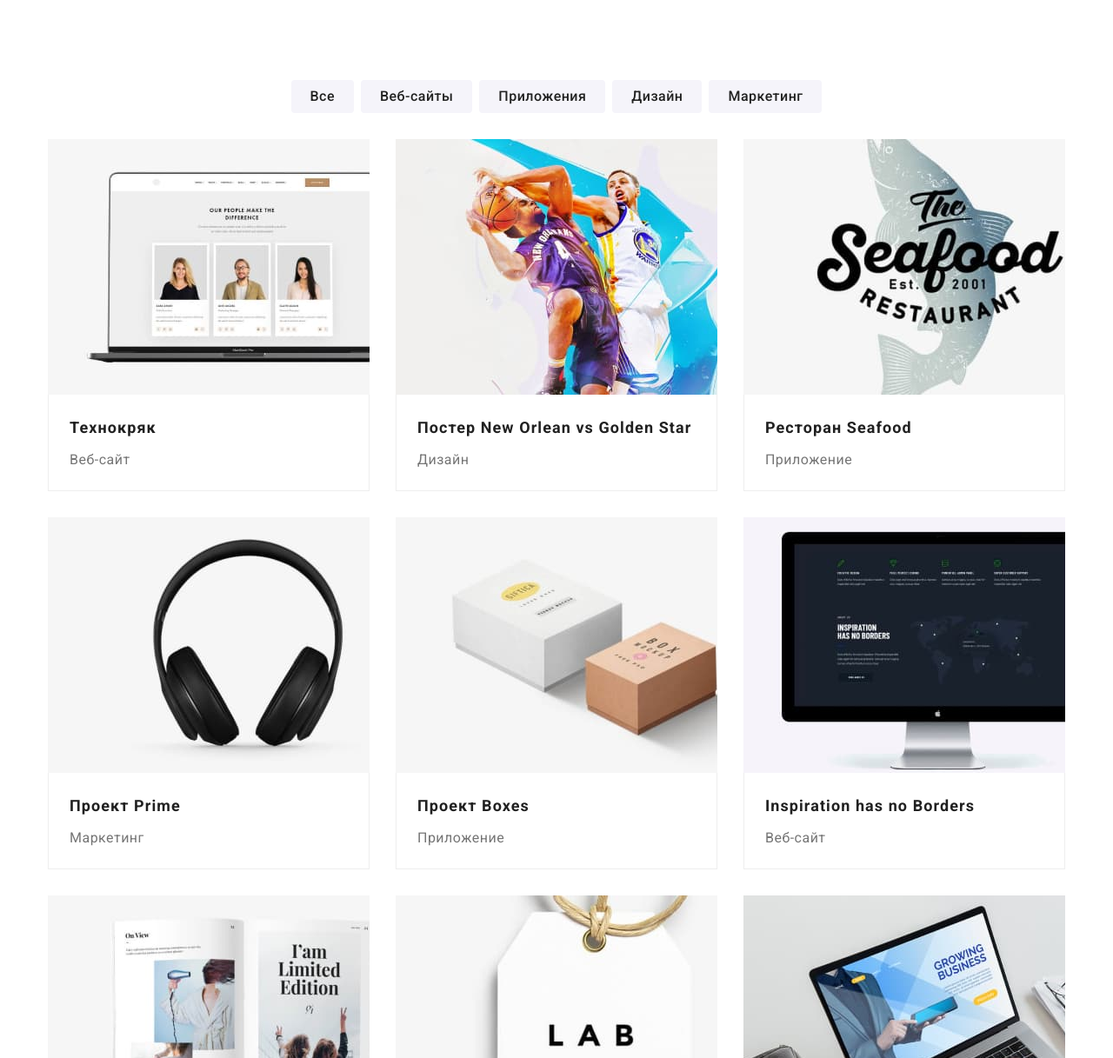
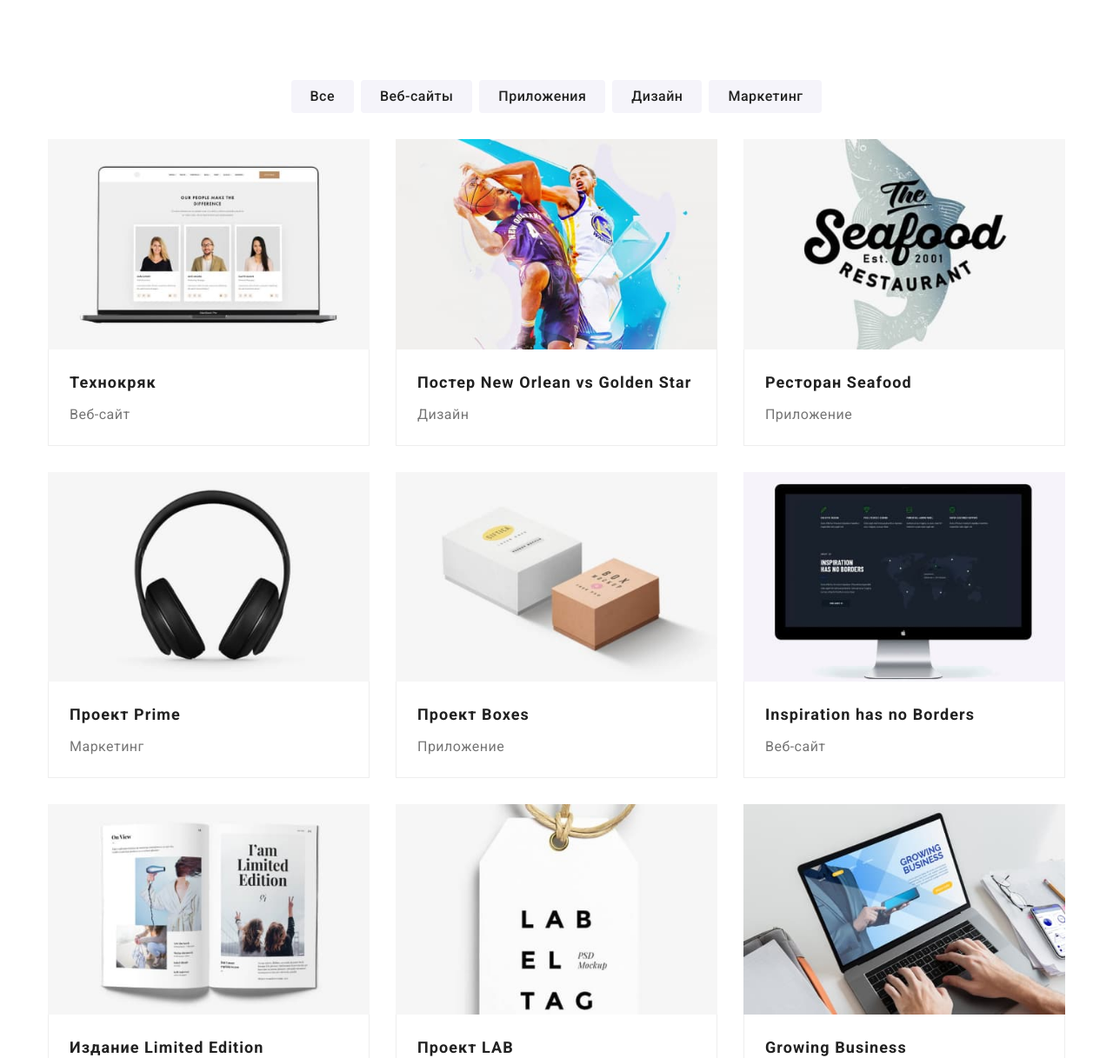
Before and after one commit to kashpav/goit-markup-hw-08, a plain HTML site: page portfolio.html in a window 1280 px wide. Shown: the part 83-1300 px from the top of the page at 87% size. Drawn offline with nearby package versions, Linux system fonts and the light colour scheme.

```diff
--- a/portfolio.html
+++ b/portfolio.html
@@ -133,7 +133,7 @@
                             srcset="
                             ./images/mobile/tech_mob@1x.jpg 1x,
                             ./images/mobile/tech_mob@2x.jpg 2x"
-                            src="./images/technocryack.jpg" alt="ноутбут с изображением веб-сайта">
+                            src="./images/technocryack.jpg" alt="ноутбут с изображением веб-сайта" width="100%" height="auto">
                             <p class="products-cover-text">
                                 Ресурс предлагает комплексные предложения
                                 с разным уровнем функционала и сервисов.
@@ -154,7 +154,7 @@
                         srcset="
                         ./images/mobile/poster_mob@1x.jpg 1x,
                         ./images/mobile/poster_mob@2x.jpg 2x"
-                        src="./images/poster.jpg" alt="два баскетболиста в прыжке">
+                        src="./images/poster.jpg" alt="два баскетболиста в прыжке" width="100%" height="auto">
                             <p class="products-cover-text">
                                 Ресурс предлагает комплексные предложения
                                 с разным уровнем функционала и сервисов.
@@ -175,7 +175,7 @@
                         srcset="
                         ./images/mobile/seafood_mob@1x.jpg 1x,
                         ./images/mobile/seafood_mob@2x.jpg 2x"
-                        src="./images/seafood.jpg" alt="лого ресторана морской еды">
+                        src="./images/seafood.jpg" alt="лого ресторана морской еды" width="100%" height="auto">
                         <p class="products-cover-text">
                             Ресурс предлагает комплексные предложения
                             с разным уровнем функционала и сервисов.
@@ -196,7 +196,7 @@
                         srcset="
                         ./images/mobile/prime_mob@1x.jpg 1x,
                         ./images/mobile/prime_mob@2x.jpg 2x"
-                        src="./images/prime.jpg" alt="наушники">
+                        src="./images/prime.jpg" alt="наушники" width="100%" height="auto">
                         <p class="products-cover-text">
                             Ресурс предлагает комплексные предложения
                             с разным уровнем функционала и сервисов.
@@ -217,7 +217,7 @@
                         srcset="
                         ./images/mobile/boxes_mob@1x.jpg 1x,
                         ./images/mobile/boxes_mob@2x.jpg 2x"
-                        src="./images/boxes.jpg" alt="две картонные коробки">
+                        src="./images/boxes.jpg" alt="две картонные коробки" width="100%" height="auto">
                         <p class="products-cover-text">
                             Ресурс предлагает комплексные предложения
                             с разным уровнем функционала и сервисов.
@@ -238,7 +238,7 @@
                         srcset="
                         ./images/mobile/ins_mob@1x.jpg 1x,
                         ./images/mobile/ins_mob@2x.jpg 2x"
-                        src="./images/inspiration.jpg" alt="монитор с изображением карты мира">
+                        src="./images/inspiration.jpg" alt="монитор с изображением карты мира" width="100%" height="auto">
                         <p class="products-cover-text">
                             Ресурс предлагает комплексные предложения
                             с разным уровнем функционала и сервисов.
@@ -259,7 +259,7 @@
                         srcset="
                         ./images/mobile/lim_mob@1x.jpg 1x,
                         ./images/mobile/lim_mob@2x.jpg 2x"
-                        src="./images/limited.jpg" alt="открытая книга">
+                        src="./images/limited.jpg" alt="открытая книга" width="100%" height="auto">
                         <p class="products-cover-text">
                             Ресурс предлагает комплексные предложения
                             с разным уровнем функционала и сервисов.
@@ -280,7 +280,7 @@
                         srcset="
                         ./images/mobile/lab_mob@1x.jpg 1x,
                         ./images/mobile/lab_mob@2x.jpg 2x"
-                        src="./images/lab.jpg" alt="бирка с названием">
+                        src="./images/lab.jpg" alt="бирка с названием" width="100%" height="auto">
                         <p class="products-cover-text">
                             Ресурс предлагает комплексные предложения
                             с разным уровнем функционала и сервисов.
@@ -301,7 +301,7 @@
                         srcset="
                         ./images/mobile/grow_mob@1x.jpg 1x,
                         ./images/mobile/grow_mob@2x.jpg 2x"
-                        src="./images/growing.jpg" alt="ноутбук на котором работает пользователь">
+                        src="./images/growing.jpg" alt="ноутбук на котором работает пользователь" width="100%" height="auto">
                         <p class="products-cover-text">
                             Ресурс предлагает комплексные предложения
                             с разным уровнем функционала и сервисов.
```
Also changed, not shown: index.html (+4 -4 lines).
